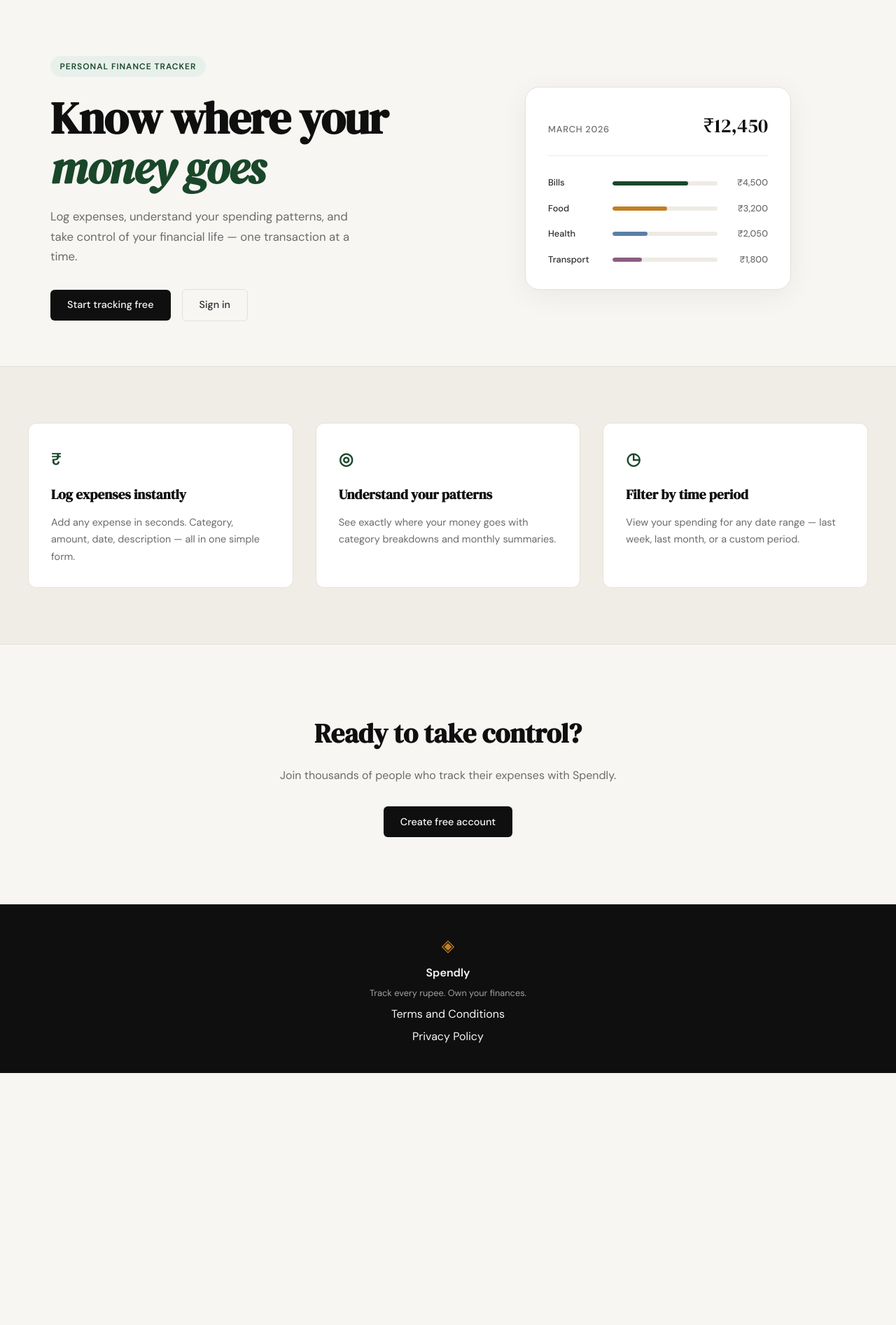
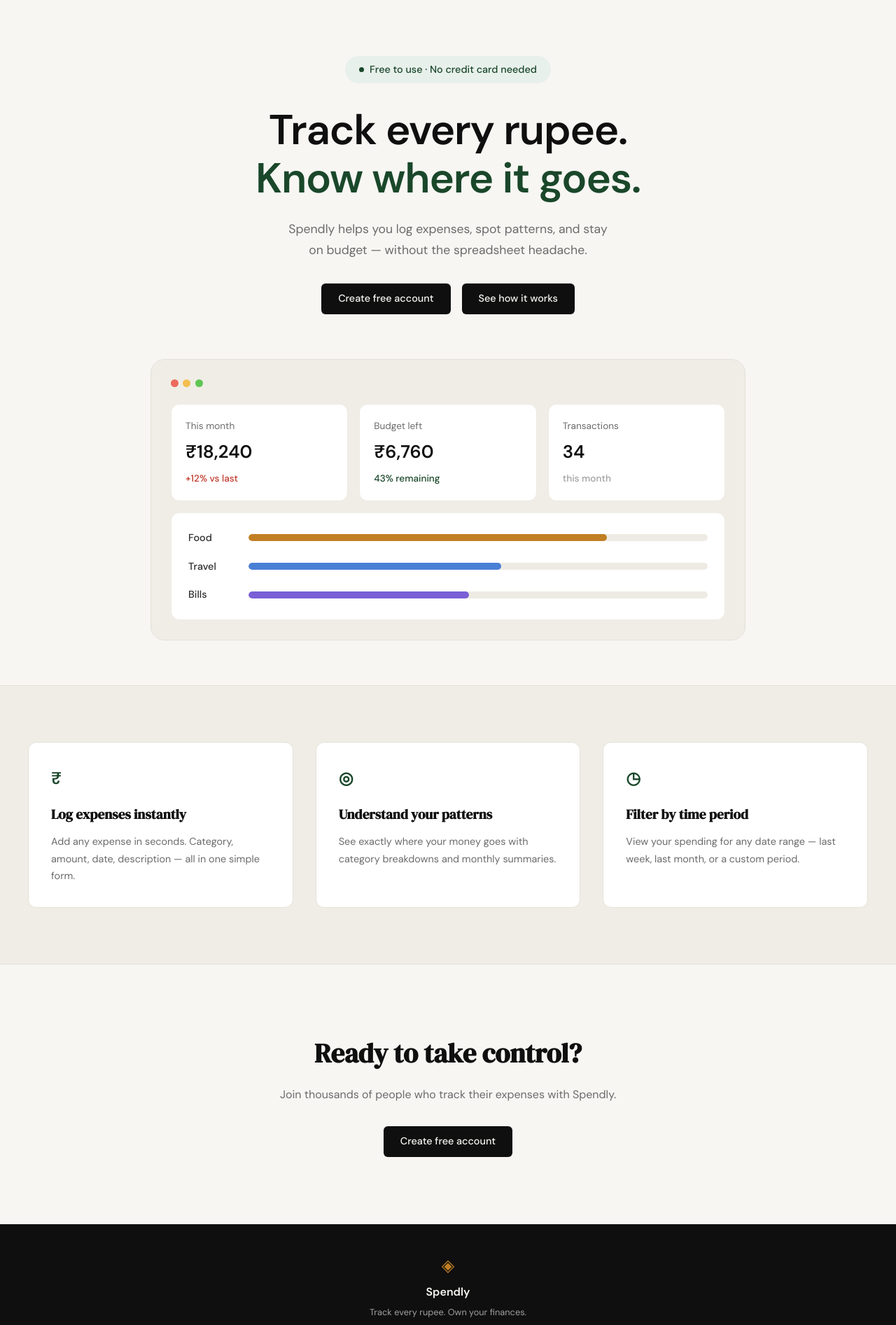
Before and after one commit to AG8999/MySpendly, a Flask app: page / in a window 1280 px wide. Shown: the part 61-1954 px from the top of the page at 70% size. Before the commit the page ends 1594 px from the top, so only its background shows below. Run offline with Flask 3, Linux system fonts and the light colour scheme.

Commit message:
redesigned landing page

```diff
--- a/expense-tracker/static/css/style.css
+++ b/expense-tracker/static/css/style.css
@@ -125,136 +125,171 @@
 
 .hero {
     padding: 5rem 2rem 4rem;
-    display: grid;
-    grid-template-columns: 1fr 1fr;
-    gap: 4rem;
-    align-items: center;
     max-width: var(--max-width);
     margin: 0 auto;
 }
 
+.hero-inner {
+    max-width: 640px;
+    margin: 0 auto;
+    text-align: center;
+}
+
 .hero-badge {
-    display: inline-block;
+    display: inline-flex;
+    align-items: center;
+    gap: 0.5rem;
     background: var(--accent-light);
     color: var(--accent);
-    font-size: 0.75rem;
-    font-weight: 600;
-    letter-spacing: 0.08em;
-    text-transform: uppercase;
-    padding: 0.35rem 0.85rem;
+    font-size: 0.9rem;
+    font-weight: 500;
+    padding: 0.5rem 1.25rem;
     border-radius: 999px;
+    margin-bottom: 2rem;
+}
+
+.hero-badge-dot {
+    width: 7px;
+    height: 7px;
+    border-radius: 50%;
+    background: var(--accent);
+}
+
+.hero-title {
+    font-family: var(--font-body);
+    font-weight: 700;
+    font-size: clamp(2.5rem, 5vw, 3.75rem);
+    line-height: 1.15;
+    letter-spacing: -0.02em;
+    color: var(--ink);
     margin-bottom: 1.5rem;
 }
 
-.hero-title {
-    font-family: var(--font-display);
-    font-size: clamp(2.5rem, 5vw, 4rem);
-    line-height: 1.1;
-    letter-spacing: -0.02em;
-    color: var(--ink);
-    margin-bottom: 1.25rem;
-}
-
-.hero-title em {
-    font-style: italic;
+.hero-title-accent {
+    display: block;
     color: var(--accent);
 }
 
 .hero-subtitle {
-    font-size: 1.05rem;
+    font-size: 1.1rem;
     color: var(--ink-muted);
     line-height: 1.7;
-    max-width: 460px;
-    margin-bottom: 2rem;
+    max-width: 480px;
+    margin: 0 auto 2rem;
 }
 
 .hero-actions {
     display: flex;
     gap: 1rem;
     align-items: center;
+    justify-content: center;
 }
 
 /* ------------------------------------------------------------------ */
-/* Mock card (hero visual)                                             */
+/* Dashboard card (hero visual)                                        */
 /* ------------------------------------------------------------------ */
 
 .hero-visual {
     display: flex;
     justify-content: center;
+    margin-top: 4rem;
 }
 
-.mock-card {
-    background: var(--paper-card);
+.dashboard-card {
+    background: var(--paper-warm);
     border: 1px solid var(--border);
     border-radius: var(--radius-lg);
-    padding: 2rem;
+    padding: 1.75rem;
     width: 100%;
-    max-width: 380px;
-    box-shadow: 0 8px 40px rgba(0,0,0,0.06);
+    max-width: 850px;
 }
 
-.mock-card-header {
+.dashboard-dots {
     display: flex;
-    justify-content: space-between;
-    align-items: baseline;
-    margin-bottom: 1.75rem;
-    padding-bottom: 1.25rem;
-    border-bottom: 1px solid var(--border-soft);
+    gap: 0.4rem;
+    margin-bottom: 1.5rem;
 }
 
-.mock-label {
-    font-size: 0.8rem;
-    font-weight: 500;
-    color: var(--ink-muted);
-    text-transform: uppercase;
-    letter-spacing: 0.06em;
+.dot { width: 11px; height: 11px; border-radius: 50%; }
+.dot-red { background: #ec6a5e; }
+.dot-yellow { background: #f4bf4f; }
+.dot-green { background: #61c554; }
+
+.stat-row {
+    display: grid;
+    grid-template-columns: repeat(3, 1fr);
+    gap: 1rem;
+    margin-bottom: 1rem;
 }
 
-.mock-total {
-    font-family: var(--font-display);
-    font-size: 1.75rem;
+.stat-card {
+    background: var(--paper-card);
+    border: 1px solid var(--border-soft);
+    border-radius: var(--radius-md);
+    padding: 1.25rem;
+    display: flex;
+    flex-direction: column;
+    gap: 0.4rem;
+}
+
+.stat-label {
+    font-size: 0.85rem;
+    color: var(--ink-muted);
+}
+
+.stat-value {
+    font-size: 1.6rem;
+    font-weight: 700;
     color: var(--ink);
 }
 
-.mock-bars { display: flex; flex-direction: column; gap: 1rem; }
-
-.mock-bar-row {
-    display: grid;
-    grid-template-columns: 80px 1fr 60px;
-    align-items: center;
-    gap: 0.75rem;
+.stat-delta {
+    font-size: 0.85rem;
+    font-weight: 500;
 }
 
-.mock-cat {
-    font-size: 0.8rem;
+.stat-delta-negative { color: var(--danger); }
+.stat-delta-positive { color: var(--accent); }
+.stat-delta-muted { color: var(--ink-faint); }
+
+.category-card {
+    background: var(--paper-card);
+    border: 1px solid var(--border-soft);
+    border-radius: var(--radius-md);
+    padding: 1.5rem;
+    display: flex;
+    flex-direction: column;
+    gap: 1.1rem;
+}
+
+.category-row {
+    display: grid;
+    grid-template-columns: 70px 1fr;
+    align-items: center;
+    gap: 1rem;
+}
+
+.category-name {
+    font-size: 0.9rem;
     font-weight: 500;
     color: var(--ink-soft);
 }
 
-.mock-bar-track {
-    height: 6px;
+.category-track {
+    height: 10px;
     background: var(--border-soft);
     border-radius: 999px;
     overflow: hidden;
 }
 
-.mock-bar {
+.category-bar {
     height: 100%;
-    background: var(--accent);
     border-radius: 999px;
-    transition: width 0.6s ease;
 }
 
-.mock-bar-2 { background: var(--accent-2); }
-.mock-bar-3 { background: #5b7fa6; }
-.mock-bar-4 { background: #8b5e83; }
-
-.mock-amt {
-    font-size: 0.8rem;
-    font-weight: 500;
-    color: var(--ink-muted);
-    text-align: right;
-}
+.category-bar-food { background: var(--accent-2); }
+.category-bar-travel { background: #4a7fd6; }
+.category-bar-bills { background: #7a5fd6; }
 
 /* ------------------------------------------------------------------ */
 /* Buttons                                                             */
@@ -559,13 +594,8 @@
 /* ------------------------------------------------------------------ */
 
 @media (max-width: 900px) {
-    .hero {
-        grid-template-columns: 1fr;
-        text-align: center;
-    }
-
     .hero-subtitle { max-width: 100%; }
-    .hero-actions { justify-content: center; }
+    .stat-row { grid-template-columns: 1fr; }
     .hero-visual { display: none; }
 
     .features-inner { grid-template-columns: 1fr; }
--- a/expense-tracker/templates/landing.html
+++ b/expense-tracker/templates/landing.html
@@ -6,55 +6,65 @@
 
 <section class="hero">
     <div class="hero-inner">
-        <div class="hero-badge">Personal Finance Tracker</div>
+        <div class="hero-badge">
+            <span class="hero-badge-dot"></span>
+            Free to use · No credit card needed
+        </div>
         <h1 class="hero-title">
-            Know where your<br>
-            <em>money goes</em>
+            Track every rupee.<br>
+            <span class="hero-title-accent">Know where it goes.</span>
         </h1>
         <p class="hero-subtitle">
-            Log expenses, understand your spending patterns,
-            and take control of your financial life —
-            one transaction at a time.
+            Spendly helps you log expenses, spot patterns, and stay
+            on budget — without the spreadsheet headache.
         </p>
         <div class="hero-actions">
-            <a href="{{ url_for('register') }}" class="btn-primary">Start tracking free</a>
-            <a href="{{ url_for('login') }}" class="btn-ghost">Sign in</a>
+            <a href="{{ url_for('register') }}" class="btn-primary">Create free account</a>
+            <a href="#" class="btn-primary">See how it works</a>
         </div>
     </div>
     <div class="hero-visual">
-        <div class="mock-card">
-            <div class="mock-card-header">
-                <span class="mock-label">March 2026</span>
-                <span class="mock-total">₹12,450</span>
+        <div class="dashboard-card">
+            <div class="dashboard-dots">
+                <span class="dot dot-red"></span>
+                <span class="dot dot-yellow"></span>
+                <span class="dot dot-green"></span>
             </div>
-            <div class="mock-bars">
-                <div class="mock-bar-row">
-                    <span class="mock-cat">Bills</span>
-                    <div class="mock-bar-track">
-                        <div class="mock-bar" style="width: 72%"></div>
+            <div class="stat-row">
+                <div class="stat-card">
+                    <span class="stat-label">This month</span>
+                    <span class="stat-value">₹18,240</span>
+                    <span class="stat-delta stat-delta-negative">+12% vs last</span>
+                </div>
+                <div class="stat-card">
+                    <span class="stat-label">Budget left</span>
+                    <span class="stat-value">₹6,760</span>
+                    <span class="stat-delta stat-delta-positive">43% remaining</span>
+                </div>
+                <div class="stat-card">
+                    <span class="stat-label">Transactions</span>
+                    <span class="stat-value">34</span>
+                    <span class="stat-delta stat-delta-muted">this month</span>
+                </div>
+            </div>
+            <div class="category-card">
+                <div class="category-row">
+                    <span class="category-name">Food</span>
+                    <div class="category-track">
+                        <div class="category-bar category-bar-food" style="width: 78%"></div>
                     </div>
-                    <span class="mock-amt">₹4,500</span>
                 </div>
-                <div class="mock-bar-row">
-                    <span class="mock-cat">Food</span>
-                    <div class="mock-bar-track">
-                        <div class="mock-bar mock-bar-2" style="width: 52%"></div>
+                <div class="category-row">
+                    <span class="category-name">Travel</span>
+                    <div class="category-track">
+                        <div class="category-bar category-bar-travel" style="width: 55%"></div>
                     </div>
-                    <span class="mock-amt">₹3,200</span>
                 </div>
-                <div class="mock-bar-row">
-                    <span class="mock-cat">Health</span>
-                    <div class="mock-bar-track">
-                        <div class="mock-bar mock-bar-3" style="width: 33%"></div>
+                <div class="category-row">
+                    <span class="category-name">Bills</span>
+                    <div class="category-track">
+                        <div class="category-bar category-bar-bills" style="width: 48%"></div>
                     </div>
-                    <span class="mock-amt">₹2,050</span>
-                </div>
-                <div class="mock-bar-row">
-                    <span class="mock-cat">Transport</span>
-                    <div class="mock-bar-track">
-                        <div class="mock-bar mock-bar-4" style="width: 28%"></div>
-                    </div>
-                    <span class="mock-amt">₹1,800</span>
                 </div>
             </div>
         </div>
```
Also changed, not shown: design.png (added).
